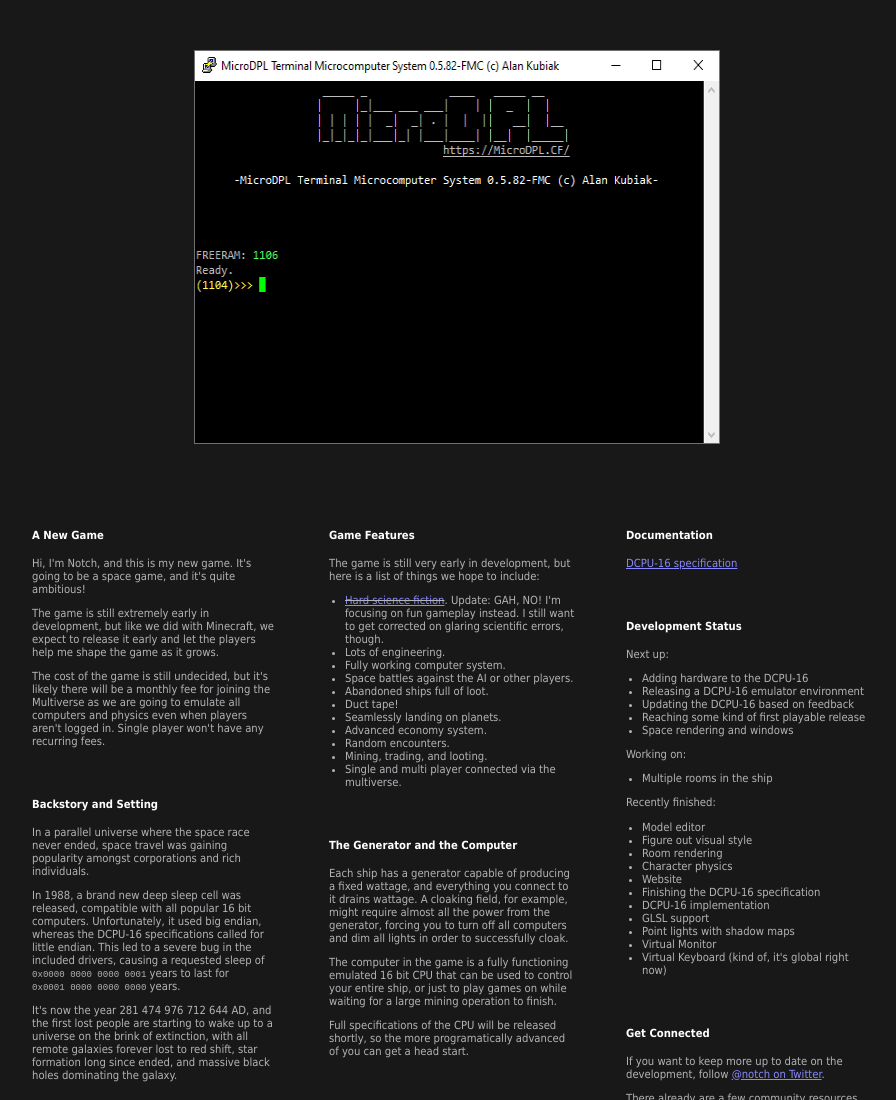
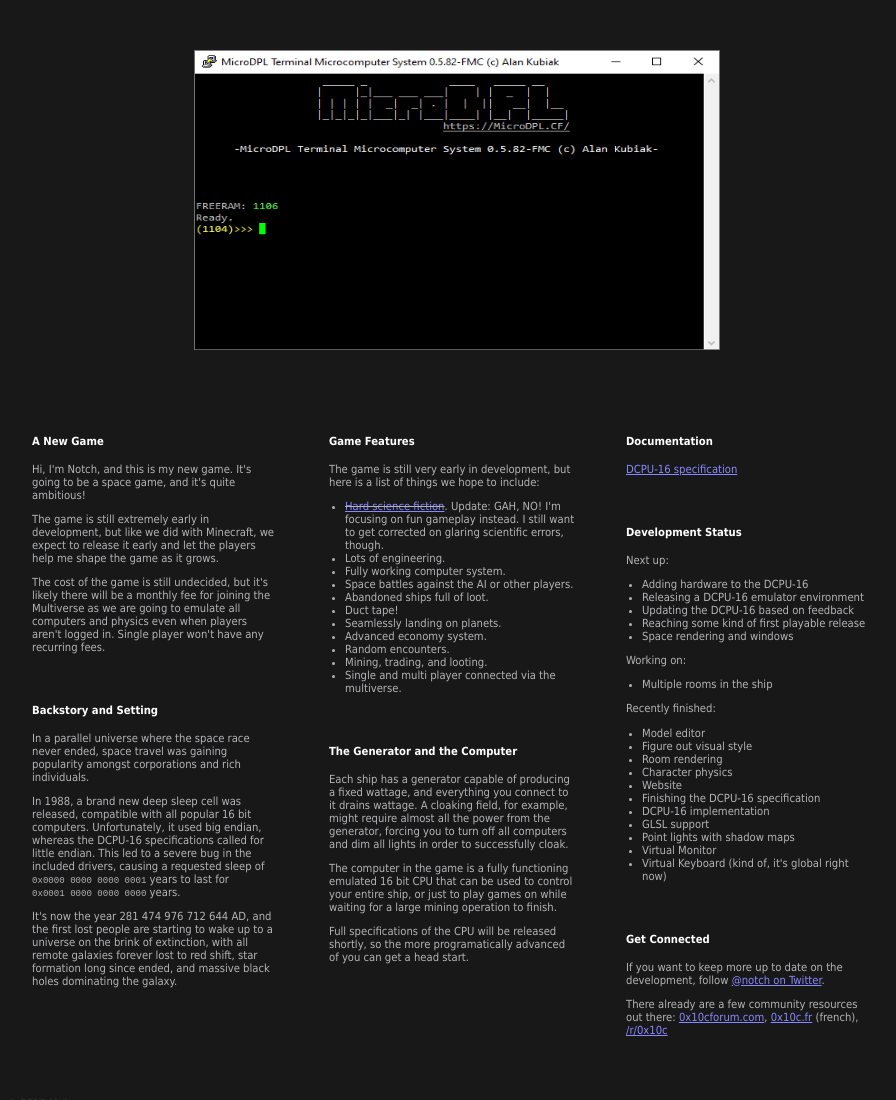
Before and after one commit to MicroDPL/MicroDPL-Net, a plain HTML site: page index.html in a window 1280 px wide. Shown: the top 1100 px of the page, without its empty margins (183-1079 px from the left). Drawn offline with Linux system fonts and the light colour scheme.

Commit message:
Update index.html

```diff
--- a/index.html
+++ b/index.html
@@ -111,7 +111,7 @@ Object.defineProperty(window, 'ysmm', {
 });
 </script>
 <div id="content">
-<center><img src="/dplterminal.png" id="logo" width="550px" height="394px"></center>
+<center><img src="/dplterminal.png" id="logo" width="550px" height="300px"></center>
 </div>
 <div id="content2">
 <div class="column"><div class="padd">
```
